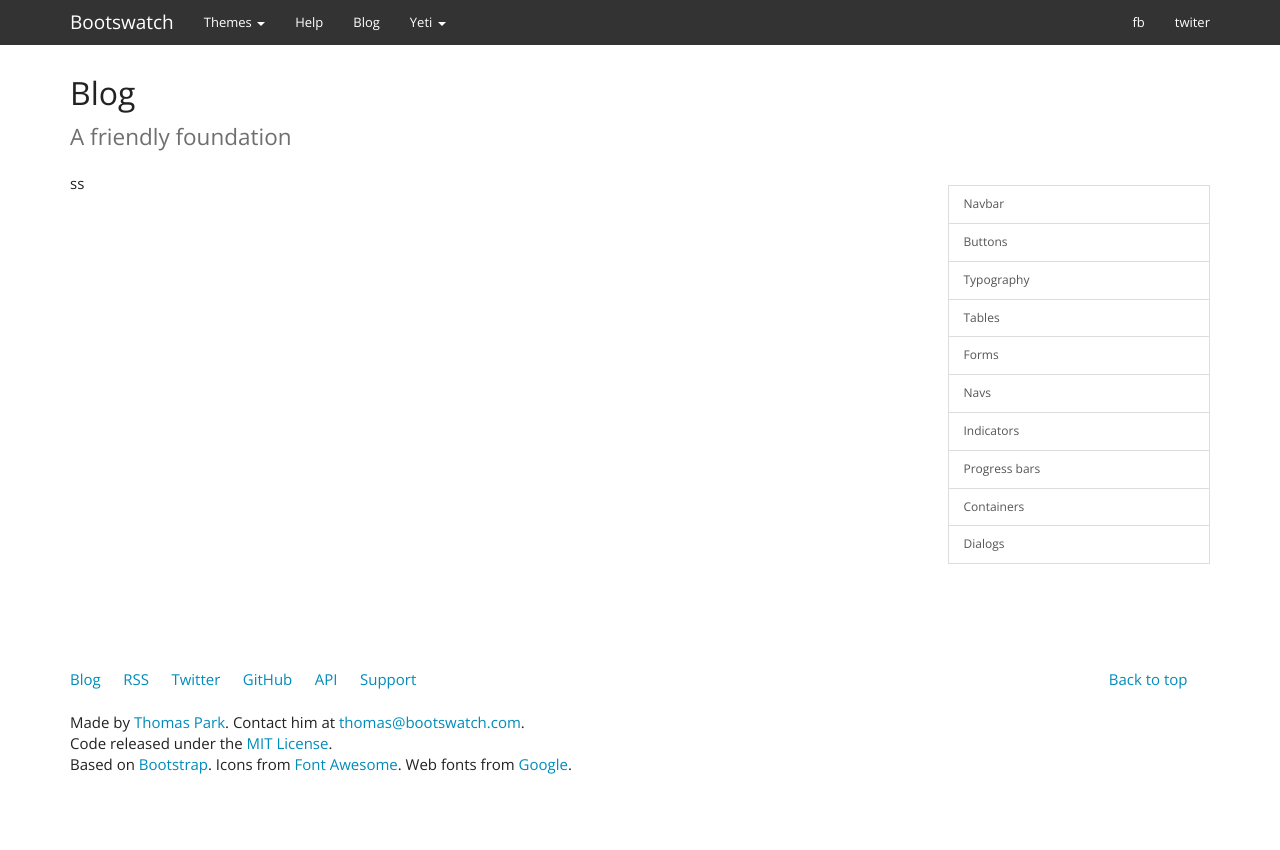
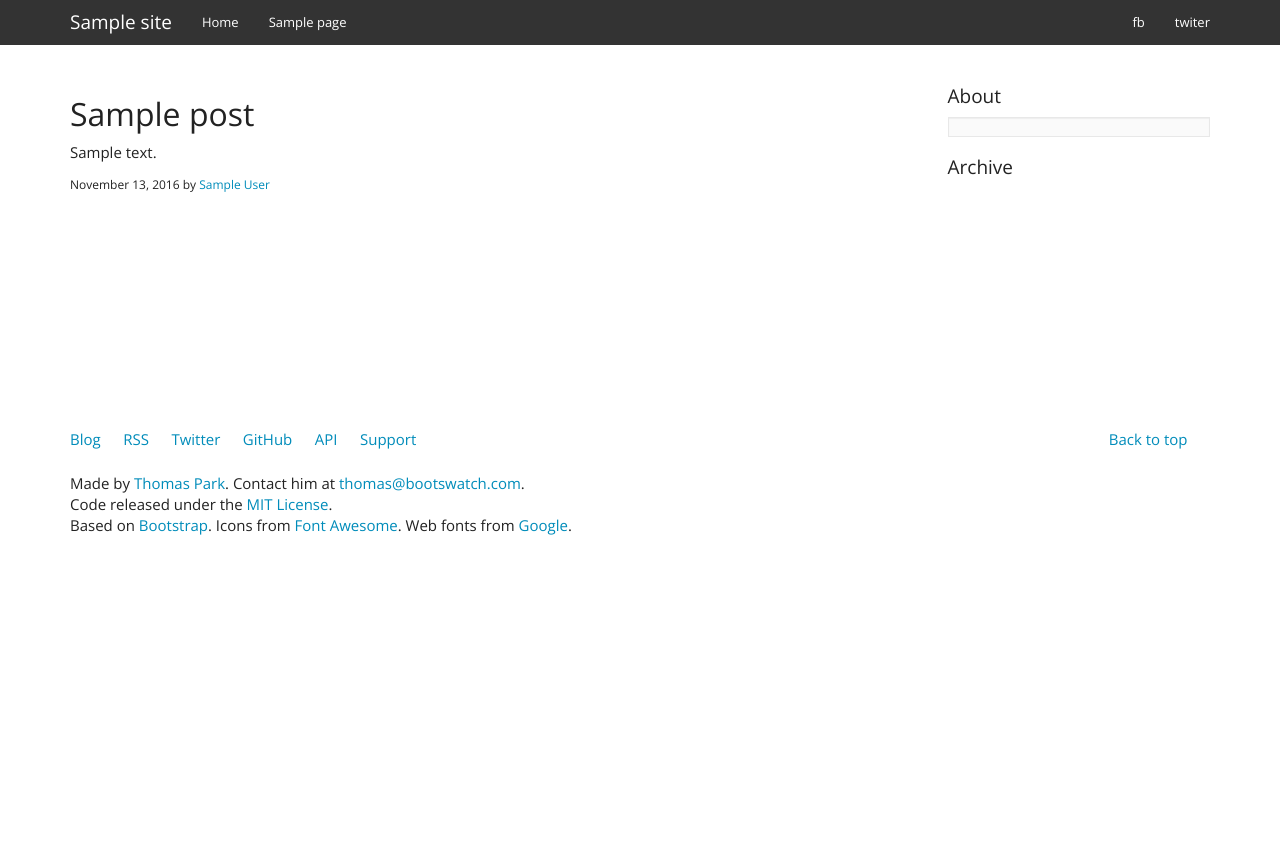
Before and after one commit to aamahmad/wpblog, a WordPress theme: template index.php in a window 1280 px wide. After the commit the page ends 535 px from the top, so only its background shows below. Run offline with PHP 8.4 and a stand-in for WordPress, Linux system fonts and the light colour scheme; the site name, menu and one post (Sample post) are stand-ins, and other content is empty.

Commit message:
Add files via upload

```diff
--- /dev/null
+++ b/content.php
@@ -0,0 +1,3 @@
+<h2><?php the_title();?></h2>
+<p><?php the_content();?></p>
+<p><small><?php the_date();?> by <a href="#"><?php the_author();?></a></small></p>
--- /dev/null
+++ b/footer.php
@@ -0,0 +1,32 @@
+      <footer>
+        <div class="row">
+          <div class="col-lg-12">
+
+            <ul class="list-unstyled">
+              <li class="pull-right"><a href="#top">Back to top</a></li>
+              <li><a href="http://news.bootswatch.com" onclick="pageTracker._link(this.href); return false;">Blog</a></li>
+              <li><a href="http://feeds.feedburner.com/bootswatch">RSS</a></li>
+              <li><a href="https://twitter.com/bootswatch">Twitter</a></li>
+              <li><a href="https://github.com/thomaspark/bootswatch/">GitHub</a></li>
+              <li><a href="../help/#api">API</a></li>
+              <li><a href="../help/#support">Support</a></li>
+            </ul>
+            <p>Made by <a href="http://thomaspark.co" rel="nofollow">Thomas Park</a>. Contact him at <a href="mailto:thomas@bootswatch.com">thomas@bootswatch.com</a>.</p>
+            <p>Code released under the <a href="https://github.com/thomaspark/bootswatch/blob/gh-pages/LICENSE">MIT License</a>.</p>
+            <p>Based on <a href="http://getbootstrap.com" rel="nofollow">Bootstrap</a>. Icons from <a href="http://fortawesome.github.io/Font-Awesome/" rel="nofollow">Font Awesome</a>. Web fonts from <a href="http://www.google.com/webfonts" rel="nofollow">Google</a>.</p>
+
+          </div>
+        </div>
+
+      </footer>
+
+
+    </div>
+
+    <script src="<?php bloginfo('template_directory');?>/assets/js/jquery.js"></script>
+    <script src="<?php bloginfo('template_directory');?>/assets/js/bootstrap.min.js"></script>
+    <script src="<?php bloginfo('template_directory');?>/assets/js/custom.js"></script>
+
+	<?php wp_footer(); ?>
+  </body>
+</html>
--- /dev/null
+++ b/header.php
@@ -0,0 +1,52 @@
+<!DOCTYPE html>
+<html lang="en">
+  <head>
+    <meta charset="utf-8">
+    <title>Bootswatch: Yeti</title>
+    <meta name="viewport" content="width=device-width, initial-scale=1">
+    <meta http-equiv="X-UA-Compatible" content="IE=edge" />
+    <link rel="stylesheet" href="<?php bloginfo('template_directory');?>/assets/css/bootstrap.css" media="screen">
+    <link rel="stylesheet" href="<?php bloginfo('template_directory');?>/assets/css/custom.min.css">
+    <!-- HTML5 shim and Respond.js IE8 support of HTML5 elements and media queries -->
+    <!--[if lt IE 9]>
+      <script src="../bower_components/html5shiv/dist/html5shiv.js"></script>
+      <script src="../bower_components/respond/dest/respond.min.js"></script>
+    <![endif]-->
+	<?php wp_head();?>
+  </head>
+  <body>
+    <div class="navbar navbar-default navbar-fixed-top">
+      <div class="container">
+        <div class="navbar-header">
+		  <a href="<?php bloginfo('wpurl');?>" class="navbar-brand"><?php echo get_bloginfo('name'); ?></a>
+          <button class="navbar-toggle" type="button" data-toggle="collapse" data-target="#navbar-main">
+            <span class="icon-bar"></span>
+            <span class="icon-bar"></span>
+            <span class="icon-bar"></span>
+          </button>
+        </div>
+        <div class="navbar-collapse collapse" id="navbar-main">
+          <ul class="nav navbar-nav">
+            <li><a href="<?php bloginfo('wpurl');?>">Home</a></li>
+			<?php wp_list_pages('&title_li='); ?>
+          </ul>
+
+          <ul class="nav navbar-nav navbar-right">
+            <li><a href="http://builtwithbootstrap.com/" target="_blank">fb</a></li>
+            <li><a href="https://wrapbootstrap.com/?ref=bsw" target="_blank">twiter</a></li>
+          </ul>
+
+        </div>
+      </div>
+    </div>
+
+
+    <div class="container">
+
+      <div class="page-header" id="banner">
+
+		<div class="row">
+          <div class="col-lg-8 col-md-7 col-sm-6">
+            <p class="lead"><?php echo get_bloginfo('description'); ?></p>
+          </div>
+        </div>
--- a/index.php
+++ b/index.php
@@ -1,130 +1,22 @@
-<!DOCTYPE html>
-<html lang="en">
-  <head>
-    <meta charset="utf-8">
-    <title>Bootswatch: Yeti</title>
-    <meta name="viewport" content="width=device-width, initial-scale=1">
-    <meta http-equiv="X-UA-Compatible" content="IE=edge" />
-    <link rel="stylesheet" href="<?php bloginfo('template_directory');?>/assets/css/bootstrap.css" media="screen">
-    <link rel="stylesheet" href="<?php bloginfo('template_directory');?>/assets/css/custom.min.css">
-    <!-- HTML5 shim and Respond.js IE8 support of HTML5 elements and media queries -->
-    <!--[if lt IE 9]>
-      <script src="../bower_components/html5shiv/dist/html5shiv.js"></script>
-      <script src="../bower_components/respond/dest/respond.min.js"></script>
-    <![endif]-->
+<!-- header-->
+<?php get_header(); ?>
 
-  </head>
-  <body>
-    <div class="navbar navbar-default navbar-fixed-top">
-      <div class="container">
-        <div class="navbar-header">
-          <a href="../" class="navbar-brand">Bootswatch</a>
-          <button class="navbar-toggle" type="button" data-toggle="collapse" data-target="#navbar-main">
-            <span class="icon-bar"></span>
-            <span class="icon-bar"></span>
-            <span class="icon-bar"></span>
-          </button>
-        </div>
-        <div class="navbar-collapse collapse" id="navbar-main">
-          <ul class="nav navbar-nav">
-            <li class="dropdown">
-              <a class="dropdown-toggle" data-toggle="dropdown" href="#" id="themes">Themes <span class="caret"></span></a>
-              <ul class="dropdown-menu" aria-labelledby="themes">
-                <li><a href="../default/">Default</a></li>
-                <li><a href="../cerulean/">Cerulean</a></li>
-                <li><a href="../cosmo/">Cosmo</a></li>
-                <li><a href="../cyborg/">Cyborg</a></li>
-                <li><a href="../darkly/">Darkly</a></li>
-                <li><a href="../flatly/">Flatly</a></li>
-              </ul>
-            </li>
-            <li>
-              <a href="../help/">Help</a>
-            </li>
-            <li>
-              <a href="http://news.bootswatch.com">Blog</a>
-            </li>
-            <li class="dropdown">
-              <a class="dropdown-toggle" data-toggle="dropdown" href="#" id="download">Yeti <span class="caret"></span></a>
-              <ul class="dropdown-menu" aria-labelledby="download">
-                <li><a href="http://jsfiddle.net/bootswatch/vdr1vx77/">Open Sandbox</a></li>
-                <li><a href="./bootstrap.min.css">bootstrap.min.css</a></li>
-                <li><a href="./bootstrap.css">bootstrap.css</a></li>
-                <li><a href="./variables.less">variables.less</a></li>
-              </ul>
-            </li>
-          </ul>
+<div class="row">
+	<div class="col-lg-9 col-md-3 col-sm-4">
+	<!-- content-->
+	<?php
+	if (have_posts()) : while (have_posts()) : the_post();
+		get_template_part('content',get_post_format());
+	endwhile; endif;
+	?>
 
-          <ul class="nav navbar-nav navbar-right">
-            <li><a href="http://builtwithbootstrap.com/" target="_blank">fb</a></li>
-            <li><a href="https://wrapbootstrap.com/?ref=bsw" target="_blank">twiter</a></li>
-          </ul>
+	</div>
+	<div class="col-lg-3 col-md-3 col-sm-4">
+	<!-- sidebar -->
+	<?php get_sidebar();?>
 
-        </div>
-      </div>
-    </div>
-
-
-    <div class="container">
-
-      <div class="page-header" id="banner">
-
-		<div class="row">
-          <div class="col-lg-8 col-md-7 col-sm-6">
-            <h2>Blog</h2>
-            <p class="lead">A friendly foundation</p>
-          </div>
-        </div>
-
-        <div class="row">
-			<div class="col-lg-9 col-md-3 col-sm-4">
-			ss
-			</div>
-			<div class="col-lg-3 col-md-3 col-sm-4">
-				<div class="list-group table-of-contents">
-				  <a class="list-group-item" href="#navbar">Navbar</a>
-				  <a class="list-group-item" href="#buttons">Buttons</a>
-				  <a class="list-group-item" href="#typography">Typography</a>
-				  <a class="list-group-item" href="#tables">Tables</a>
-				  <a class="list-group-item" href="#forms">Forms</a>
-				  <a class="list-group-item" href="#navs">Navs</a>
-				  <a class="list-group-item" href="#indicators">Indicators</a>
-				  <a class="list-group-item" href="#progress-bars">Progress bars</a>
-				  <a class="list-group-item" href="#containers">Containers</a>
-				  <a class="list-group-item" href="#dialogs">Dialogs</a>
-				</div>
-			</div>
-        </div>
-
-      </div>
-
-      <footer>
-        <div class="row">
-          <div class="col-lg-12">
-
-            <ul class="list-unstyled">
-              <li class="pull-right"><a href="#top">Back to top</a></li>
-              <li><a href="http://news.bootswatch.com" onclick="pageTracker._link(this.href); return false;">Blog</a></li>
-              <li><a href="http://feeds.feedburner.com/bootswatch">RSS</a></li>
-              <li><a href="https://twitter.com/bootswatch">Twitter</a></li>
-              <li><a href="https://github.com/thomaspark/bootswatch/">GitHub</a></li>
-              <li><a href="../help/#api">API</a></li>
-              <li><a href="../help/#support">Support</a></li>
-            </ul>
-            <p>Made by <a href="http://thomaspark.co" rel="nofollow">Thomas Park</a>. Contact him at <a href="mailto:thomas@bootswatch.com">thomas@bootswatch.com</a>.</p>
-            <p>Code released under the <a href="https://github.com/thomaspark/bootswatch/blob/gh-pages/LICENSE">MIT License</a>.</p>
-            <p>Based on <a href="http://getbootstrap.com" rel="nofollow">Bootstrap</a>. Icons from <a href="http://fortawesome.github.io/Font-Awesome/" rel="nofollow">Font Awesome</a>. Web fonts from <a href="http://www.google.com/webfonts" rel="nofollow">Google</a>.</p>
-
-          </div>
-        </div>
-
-      </footer>
-
-
-    </div>
-
-    <script src="<?php bloginfo('template_directory');?>/assets/js/jquery.js"></script>
-    <script src="<?php bloginfo('template_directory');?>/assets/js/bootstrap.min.js"></script>
-    <script src="<?php bloginfo('template_directory');?>/assets/js/custom.js"></script>
-  </body>
-</html>
+	</div>
+</div>
+</div>
+<!-- footer -->
+<?php get_footer();?>
--- /dev/null
+++ b/sidebar.php
@@ -0,0 +1,9 @@
+<h4>About</h4>
+	<div class="well well-sm">
+	<?php the_author_meta('description');?>
+	</div>
+
+<h4>Archive</h4>
+	<ol class="list-unstyled">
+		<?php wp_get_archives( 'type=monthly' ); ?>
+	</ol>
```
Also changed, not shown: page.php (added, +24 -0 lines).
